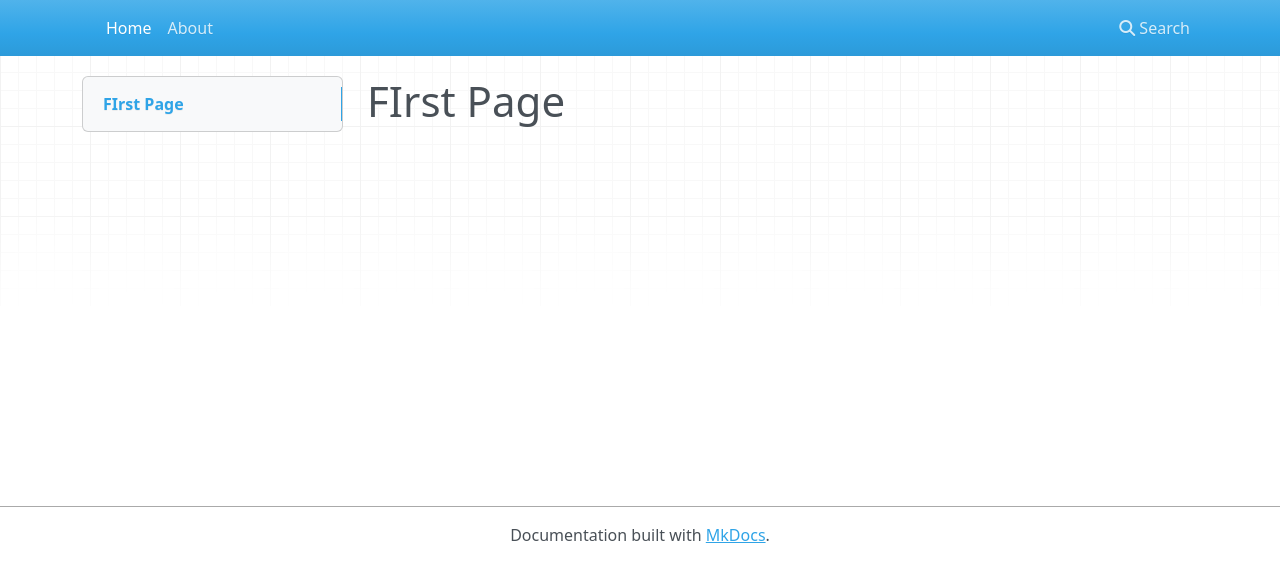
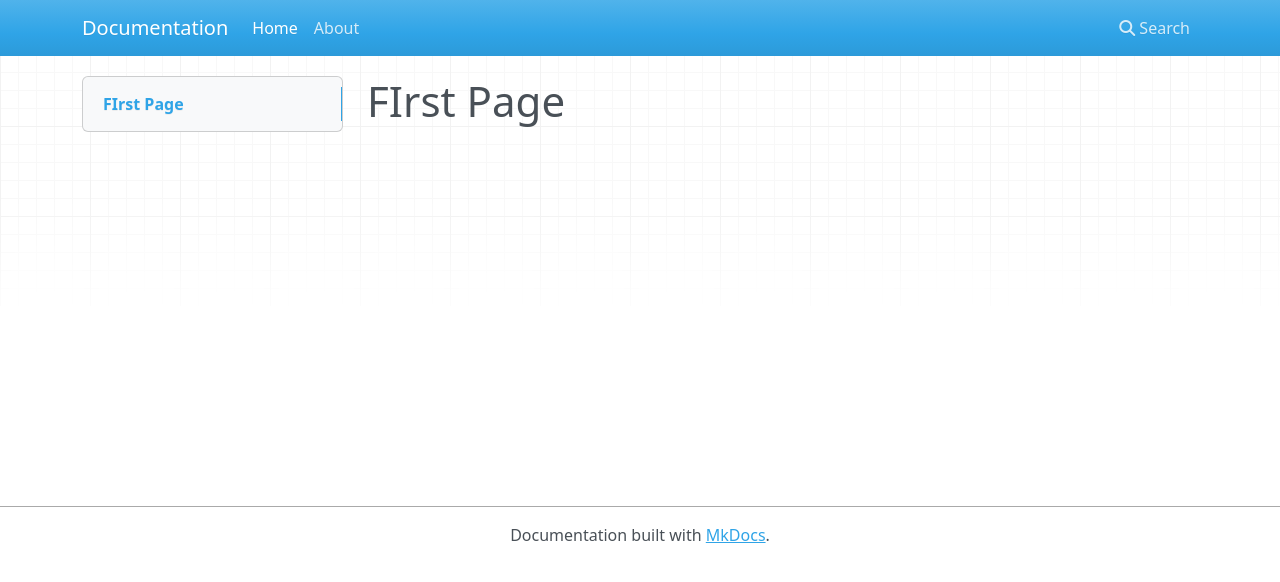
Before and after one commit to WojciechWitos/Zespolowe, an MkDocs documentation site: the page built from docs/index.md, in a window 1280 px wide. Shown: the top 582 px of the page. Built offline with MkDocs 1.6.1, drawn with Linux system fonts in a browser that asks for light colours; nearby versions of some CDN libraries.

Commit message:
Update mkdocs.yml

```diff
--- a/mkdocs.yml
+++ b/mkdocs.yml
@@ -1,3 +1,4 @@
+site_name: Documentation
 theme:
   features:
     - navigation.instant
```
